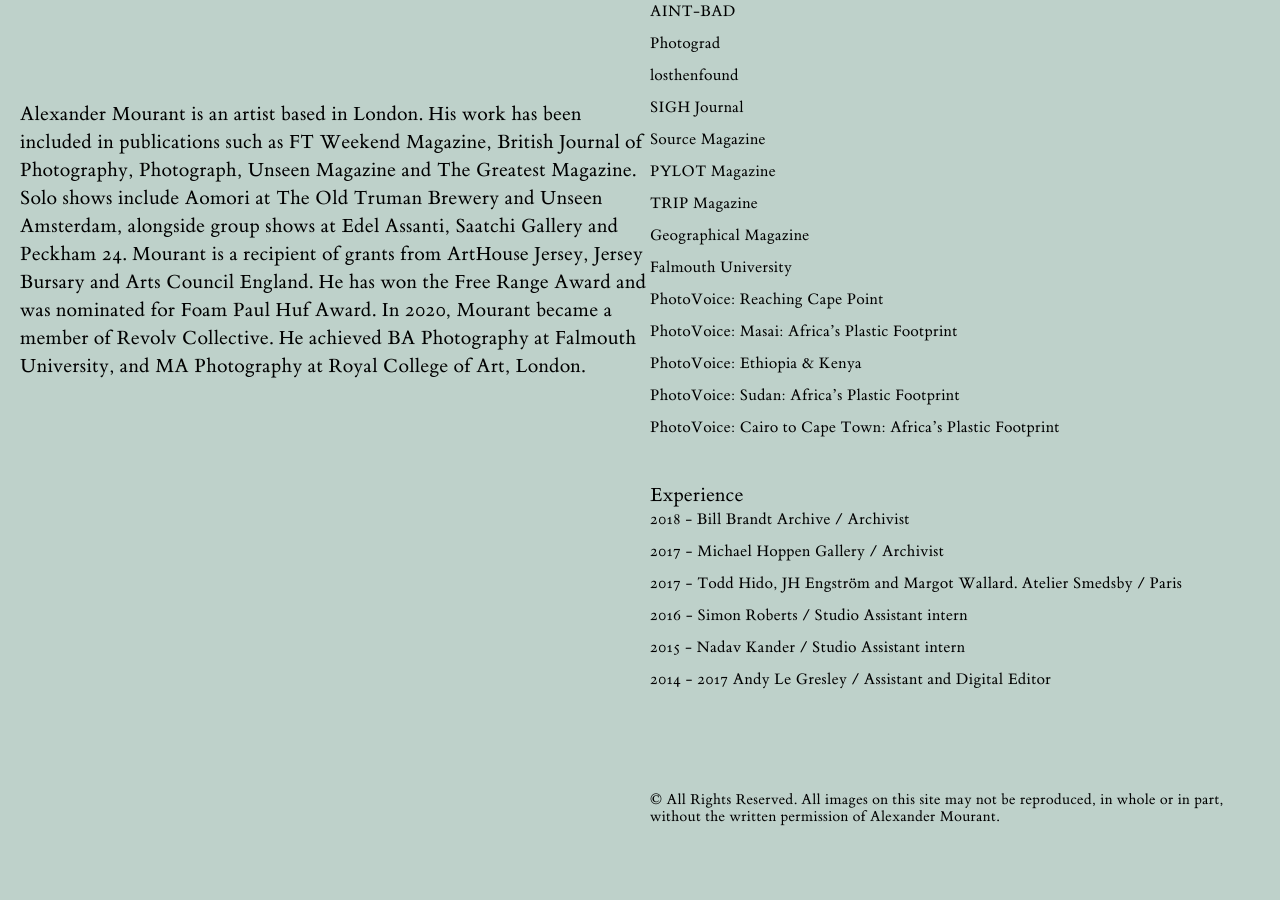
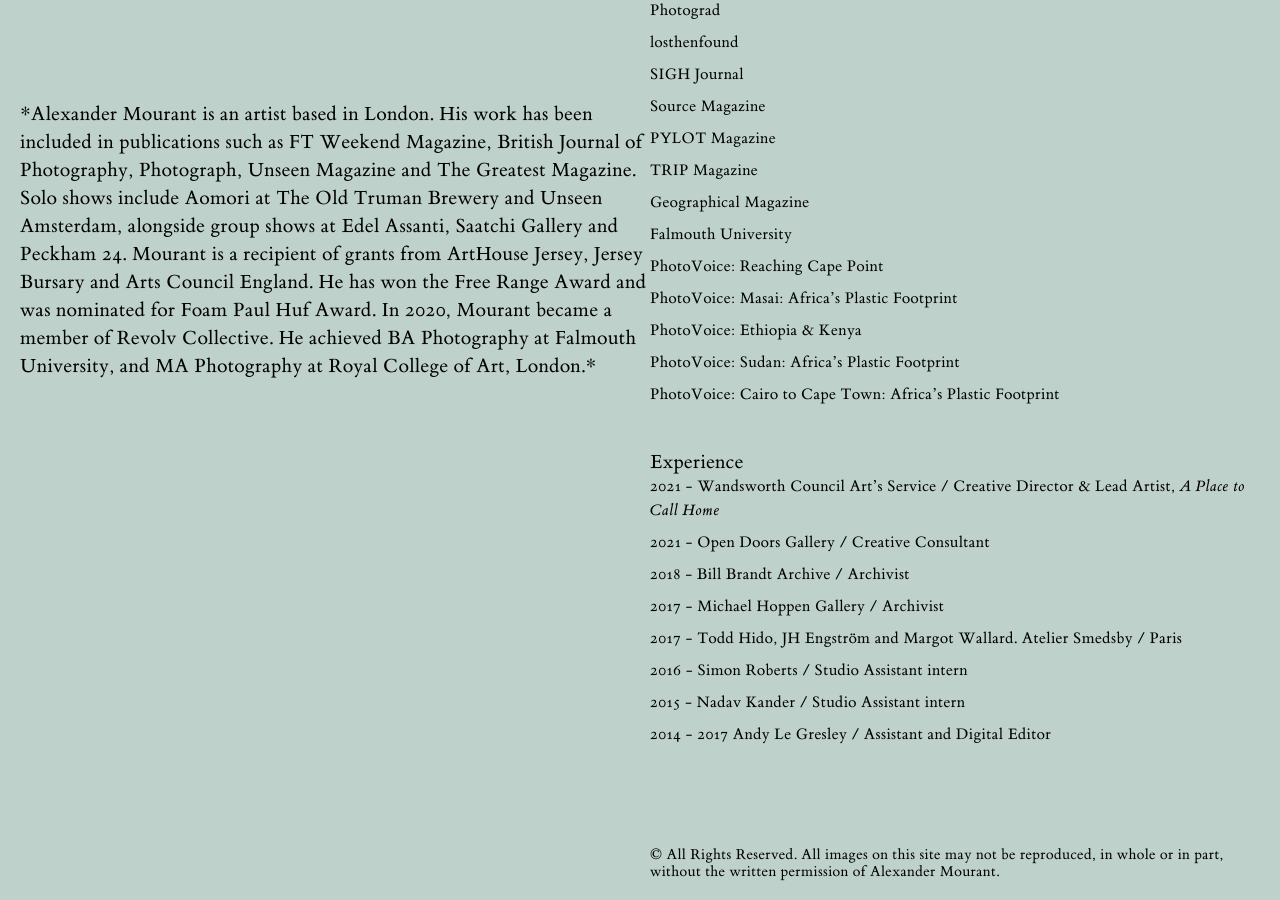
Before and after one commit to HarryFischer/alexandermourant, a Jekyll site: the page built from about.markdown, in a window 1280 px wide and 900 px high, scrolled down 4153 px. Built offline with Jekyll 4.4.1, drawn with Linux system fonts in a browser that asks for light colours; nearby versions of some CDN libraries; before the commit the page ends 4998 px from its top, so only the background shows below that; some of the changed lines change nothing that is shown; some of the changed text lies outside the part shown.

Commit message:
Updated About

```diff
--- a/about.markdown
+++ b/about.markdown
@@ -3,28 +3,31 @@
 permalink: "/about/"
 position: 17
 Content:
-- about-text: Alexander Mourant is an artist based in London. His work has been included
-    in publications such as FT Weekend Magazine, British Journal of Photography, Photograph,
-    Unseen Magazine and The Greatest Magazine. Solo shows include Aomori at The Old
-    Truman Brewery and Unseen Amsterdam, alongside group shows at Edel Assanti, Saatchi
-    Gallery and Peckham 24. Mourant is a recipient of grants from ArtHouse Jersey,
-    Jersey Bursary and Arts Council England. He has won the Free Range Award and was
-    nominated for Foam Paul Huf Award. In 2020, Mourant became a member of Revolv
-    Collective. He achieved BA Photography at Falmouth University, and MA Photography
-    at Royal College of Art, London.
+- about-text: "*Alexander Mourant is an artist based in London. His work has been
+    included in publications such as FT Weekend Magazine, British Journal of Photography,
+    Photograph, Unseen Magazine and The Greatest Magazine. Solo shows include Aomori
+    at The Old Truman Brewery and Unseen Amsterdam, alongside group shows at Edel
+    Assanti, Saatchi Gallery and Peckham 24. Mourant is a recipient of grants from
+    ArtHouse Jersey, Jersey Bursary and Arts Council England. He has won the Free
+    Range Award and was nominated for Foam Paul Huf Award. In 2020, Mourant became
+    a member of Revolv Collective. He achieved BA Photography at Falmouth University,
+    and MA Photography at Royal College of Art, London.*"
 Education:
 - title: Education
-  year-text: |-
+  year-text: |2-
+
     2018 - 2020 **Royal College of Art**, MA Photography (Distinction)
 
     2013 - 2017 **Falmouth University**, BA (Hons) Photography (First Class Honours)
 - title: Solo Exhibitions
-  year-text: |-
+  year-text: |2-
+
     2018 - **Unseen Amsterdam**, *Aomori*, Seen Fifteen Gallery
 
     2018 - **The Old Truman Brewery**, *Aomori*
 - title: Group Exhibitions
-  year-text: |-
+  year-text: |2-
+
     2020 - **Photo London Digital**, Seen Fifteen Gallery: Dragana Jurišić, Alexander Mourant and Martin Seeds
 
     2020 - **Saatchi Gallery**, London Grads Now: Ian Malhotra, Lydia Hamblet, Mandy Franca, Lydia Pettit, Francesca Mollett, Sholto Blisset, Nicole Coson, Ed Compson, Yang Xu, Bobby Monteverde, Roei Greenberg, Alexander Mourant, Qian Jiang, Shir Raz, Mathias Kruse Jørgensen and Katharina Siegel
@@ -75,7 +78,8 @@
 
     2014 - The Photography Gallery, Falmouth, with Illusionist Paradise and Illumination Space
 - title: Lectures / Talks
-  year-text: |-
+  year-text: |2-
+
     2021 - Swansea College of Art, Visiting Lecturer
 
     2020 - Kingston University, Visiting Lecturer
@@ -102,7 +106,8 @@
 
     2018 - Bryanston School, Visiting Lecturer
 - title: Awards / Commissions
-  year-text: |-
+  year-text: |2-
+
     2020 - The Eye Sees, Arles, Entractes 14, When the Image Returns to Glass
 
     2020 - HGG London, The Bell Tower
@@ -123,7 +128,8 @@
 
     2015 - theprintspace, PhotoVoice Awards - Finalist
 - title: Words
-  year-text: |-
+  year-text: |2-
+
     **[2021](https://c4journal.com/jack-whitefield-furze/)**[ - Review: Furze by Jack Whitefield, C4 Journal](https://c4journal.com/jack-whitefield-furze/)
 
     **2020** - On Living Stones and Reaching
@@ -132,7 +138,8 @@
 
     **2017** - Land Art, Photography and Time
 - title: Grants
-  year-text: |-
+  year-text: |2-
+
     2018 - ArtHouse Jersey - www.arthouse.je
 
     2018 - Jersey Bursary - www.gov.je
@@ -141,7 +148,8 @@
 
     2017 - ArtHouse Jersey - www.arthouse.je
 - title: Publications
-  year-text: |-
+  year-text: |2-
+
     2020 - FotoFilmic, JRNL 6, Autumn
 
     2020 - Dulwich Picture Gallery, In View, The Lightness, Summer
@@ -172,8 +180,7 @@
 
     2014 - Gallery Magazine: Jersey Style Magazine no.110, Blue Railing
 - title: Press
-  year-text: |-
-    **Online Press (click to view)**
+  year-text: |2-
 
     whynow
 
@@ -237,17 +244,11 @@
 
     PhotoVoice: Cairo to Cape Town: Africa's Plastic Footprint
 - title: Experience
-  year-text: |-
-    2018 - Bill Brandt Archive / Archivist
-
-    2017 - Michael Hoppen Gallery / Archivist
-
-    2017 - Todd Hido, JH Engström and Margot Wallard. Atelier Smedsby / Paris
-
-    2016 - Simon Roberts / Studio Assistant intern
-
-    2015 - Nadav Kander / Studio Assistant intern
-
-    2014 - 2017 Andy Le Gresley / Assistant and Digital Editor
+  year-text: "\n2021 - Wandsworth Council Art's Service / Creative Director & Lead
+    Artist, *A Place to Call Home* \n\n2021 - Open Doors Gallery / Creative Consultant\n\n2018
+    - Bill Brandt Archive / Archivist\n\n2017 - Michael Hoppen Gallery / Archivist\n\n2017
+    - Todd Hido, JH Engström and Margot Wallard. Atelier Smedsby / Paris\n\n2016 -
+    Simon Roberts / Studio Assistant intern\n\n2015 - Nadav Kander / Studio Assistant
+    intern\n\n2014 - 2017 Andy Le Gresley / Assistant and Digital Editor"
 layout: about
 ---
```
